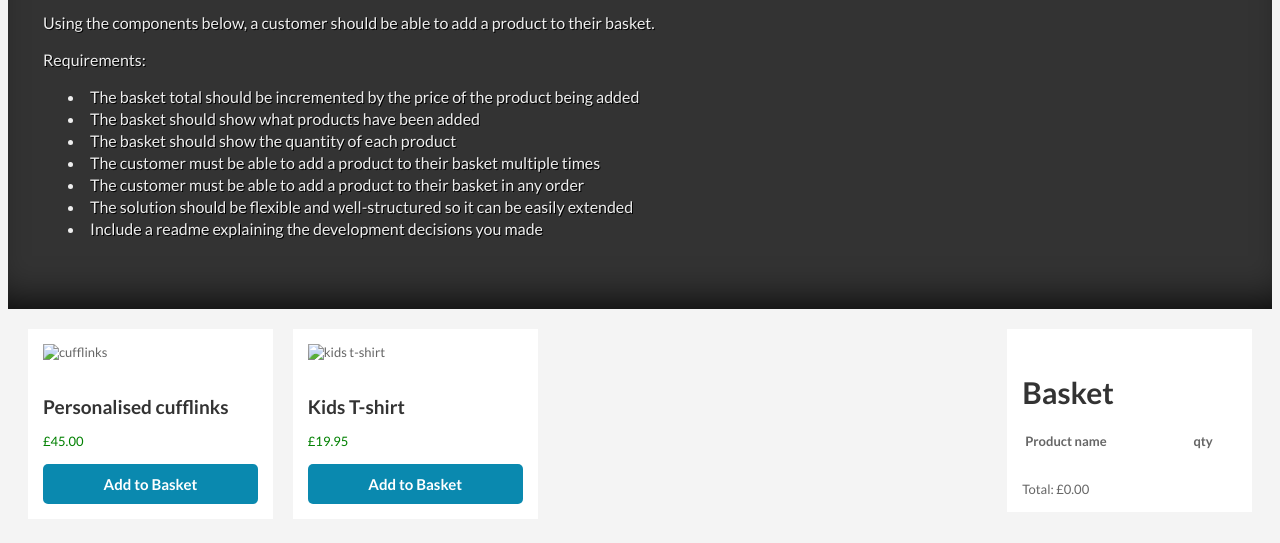
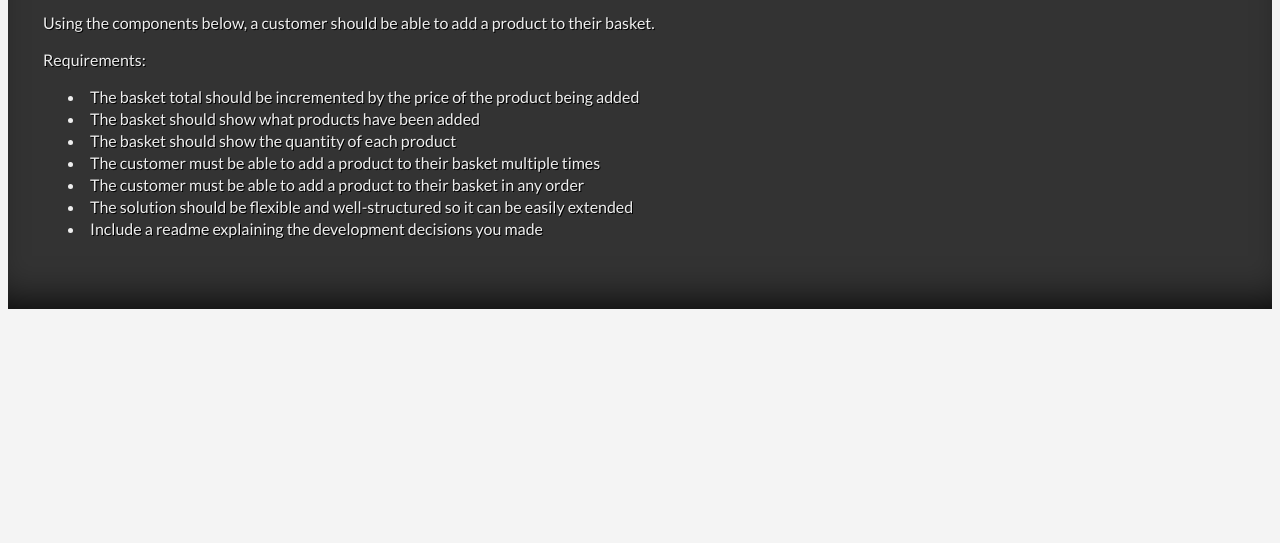
Before and after one commit to callummr/shopping-basket, a React app: page index.html in a window 1280 px wide. Shown: the part 377-920 px from the top of the page. After the commit the page ends 800 px from the top, so only its background shows below. Built offline with nearby package versions, Linux system fonts and the light colour scheme; files whose address does not match are found by name.

Commit message:
Remove old HTML from index

```diff
--- a/index.html
+++ b/index.html
@@ -37,44 +37,6 @@
       </ul>
     </article>
 
-    <section class="main">
-      <section class="product_summary_collection">
-        <article class="product_summary" data-product-id="1" data-product-price="45.00">
-          <img class="product_image" src="images/cufflinks.jpg" alt="cufflinks" />
-          <h1 class="product_title">Personalised cufflinks</h1>
-          <span class="product_price">£45.00</span>
-          <a class="add_to_basket" href="/add-to-basket?product_id=1">Add to Basket</a>
-        </article>
-
-        <article class="product_summary" data-product-id="2" data-product-price="19.95">
-          <img class="product_image" src="images/tshirt.jpg" alt="kids t-shirt" />
-          <h1 class="product_title">Kids T-shirt</h1>
-          <span class="product_price">£19.95</span>
-          <a class="add_to_basket" href="/add-to-basket?product_id=2">Add to Basket</a>
-        </article>
-      </section>
-
-      <aside class="basket">
-        <h1>Basket</h1>
-
-        <table class="products">
-          <thead>
-            <tr>
-              <th>Product name</th>
-              <th>qty</th>
-            </tr>
-          </thead>
-
-          <tbody></tbody>
-        </table>
-
-        <div class="total">
-          <span class="label">Total: </span>
-          <span class="amount">£0.00</span>
-        </div>
-      </aside>
-    </section>
-
     <script src="/main.js"></script>
   </body>
 </html>
```
